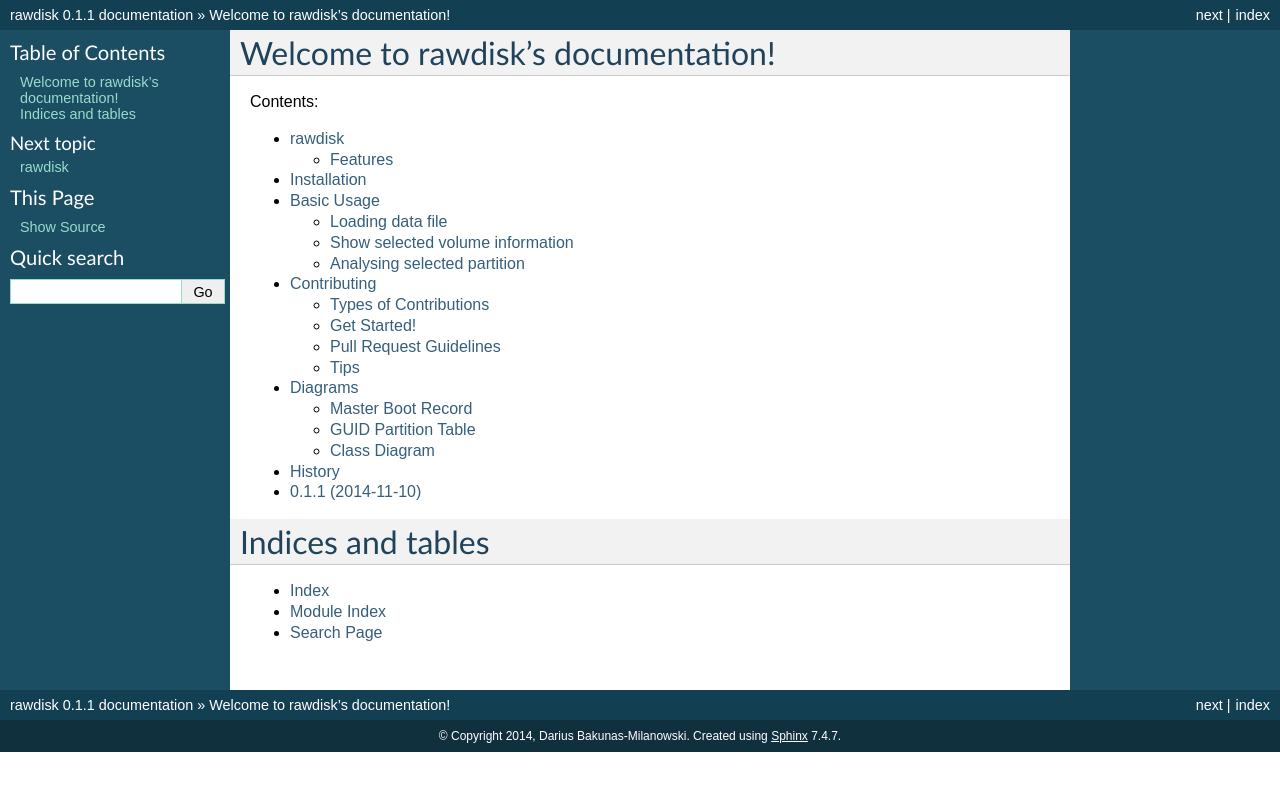
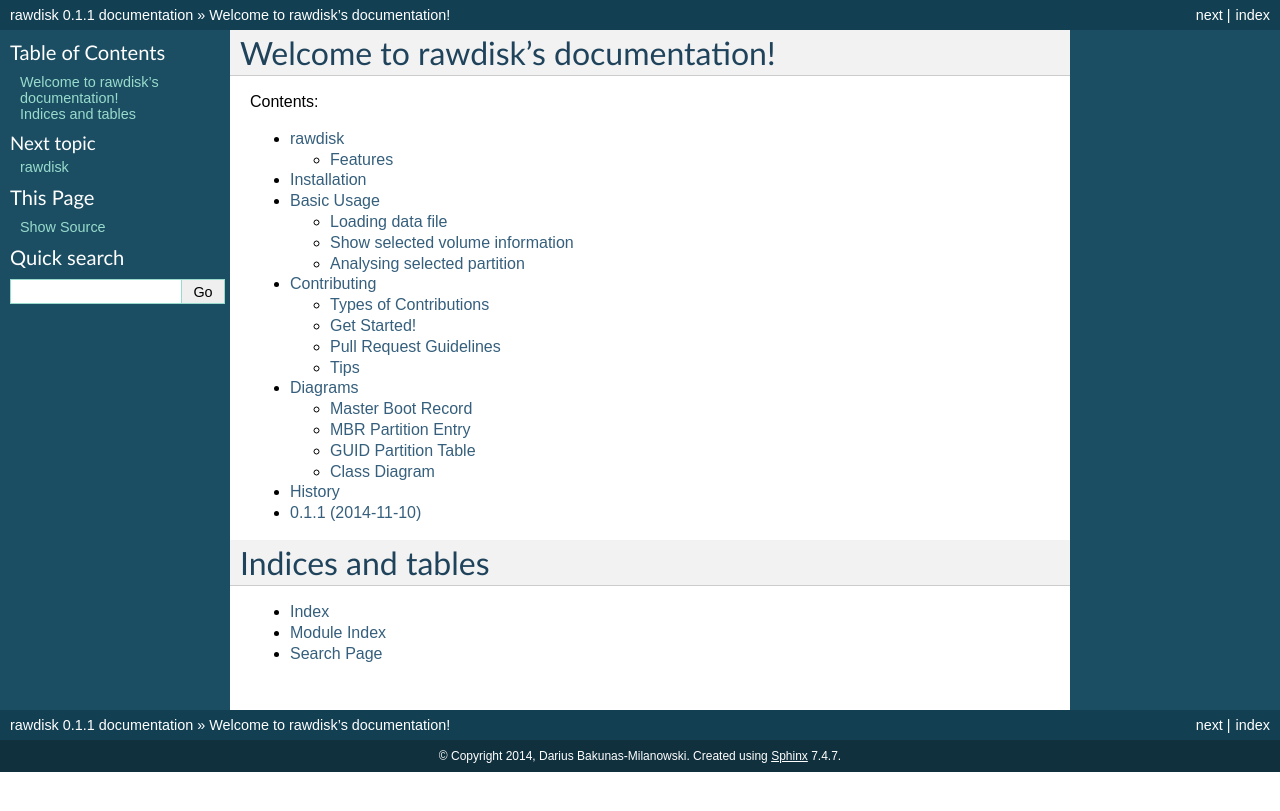
Before and after one commit to dariusbakunas/rawdisk, a Sphinx documentation site: the page built from docs/index.rst, in a window 1280 px wide. Shown: the top 811 px of the page. Built offline with Sphinx 7.4.7, drawn with Linux system fonts in a browser that asks for light colours.

Commit message:
Added mbr partition entry diagram

```diff
--- a/docs/diagrams.rst
+++ b/docs/diagrams.rst
@@ -6,6 +6,11 @@
 ------------------
 
 .. image:: images/master_boot_record.png
+
+MBR Partition Entry
+-------------------
+
+.. image:: images/mbr_part_entry.png
 
 GUID Partition Table
 --------------------
```
Also changed, not shown: docs/images/mbr_part_entry.png (added).
